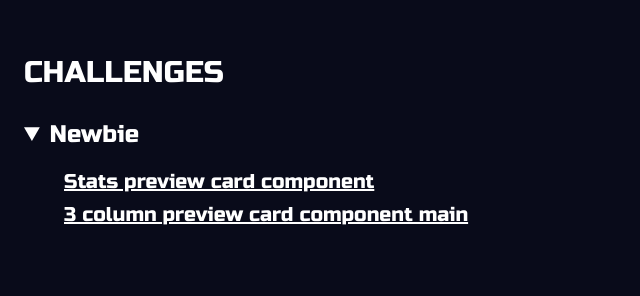
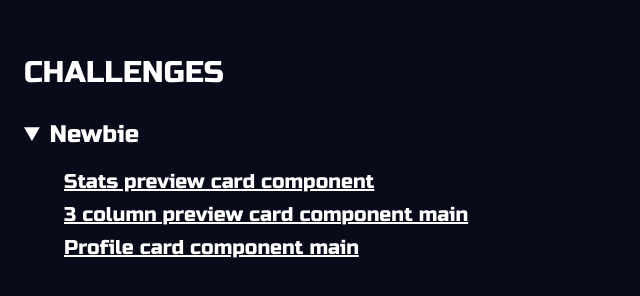
Before and after one commit to carlosbecerradev/frontend-mentor, a plain HTML site: page index.html in a window 1280 px wide. Both pictures are taken after a click on the heading "Newbie". Shown: the whole page, without its empty margins (0-640 px from the left). Drawn offline with Linux system fonts and the light colour scheme.

Commit message:
:tada: Add new challenge link.

```diff
--- a/index.html
+++ b/index.html
@@ -58,6 +58,8 @@
                         href="newbie/3-column-preview-card-component-main/index.html">3
                         column preview card
                         component main</a></li>
+                <li class=" sumary-menu--list-item"><a class="sumary-menu--list-item--link"
+                        href="newbie/profile-card-component-main/index.html">Profile card component main</a></li>
             </ul>
         </details>
     </div>
```
